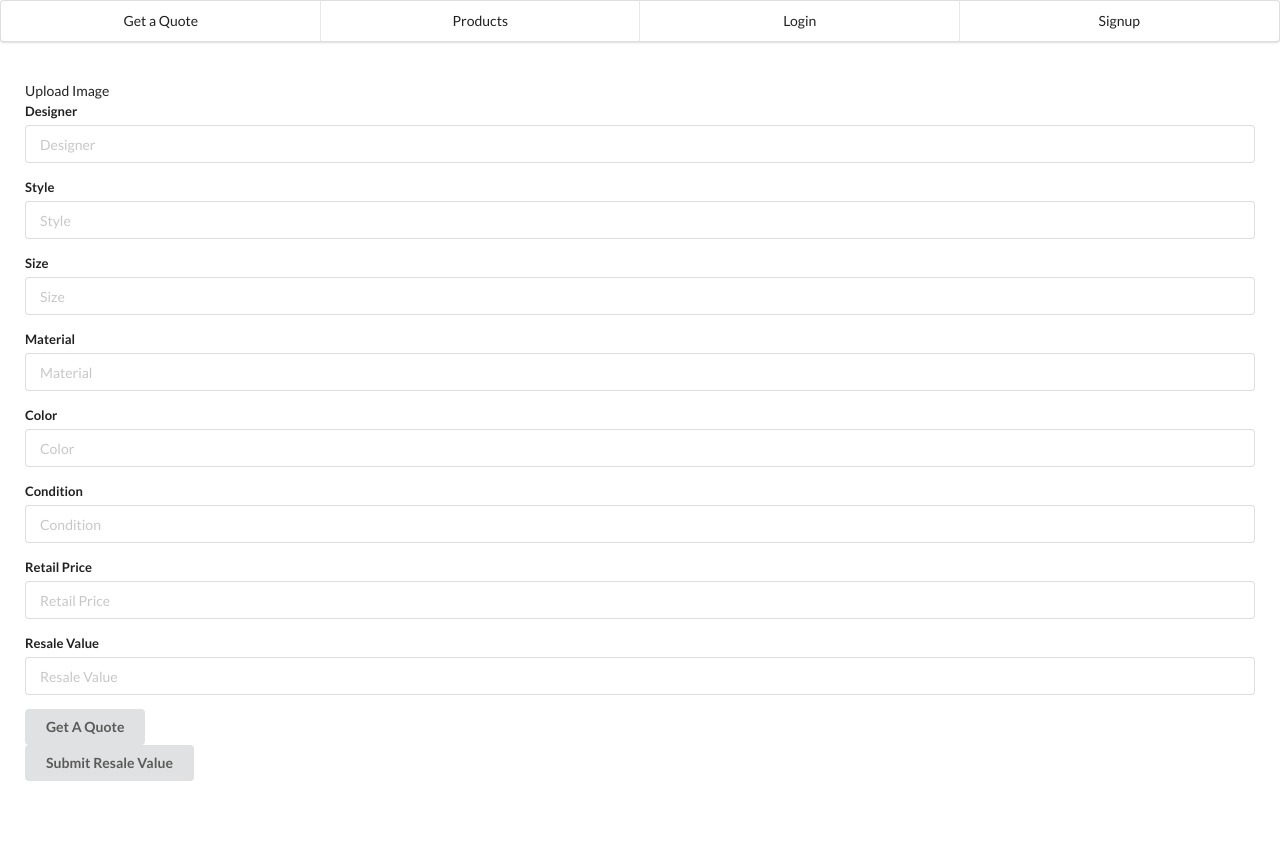
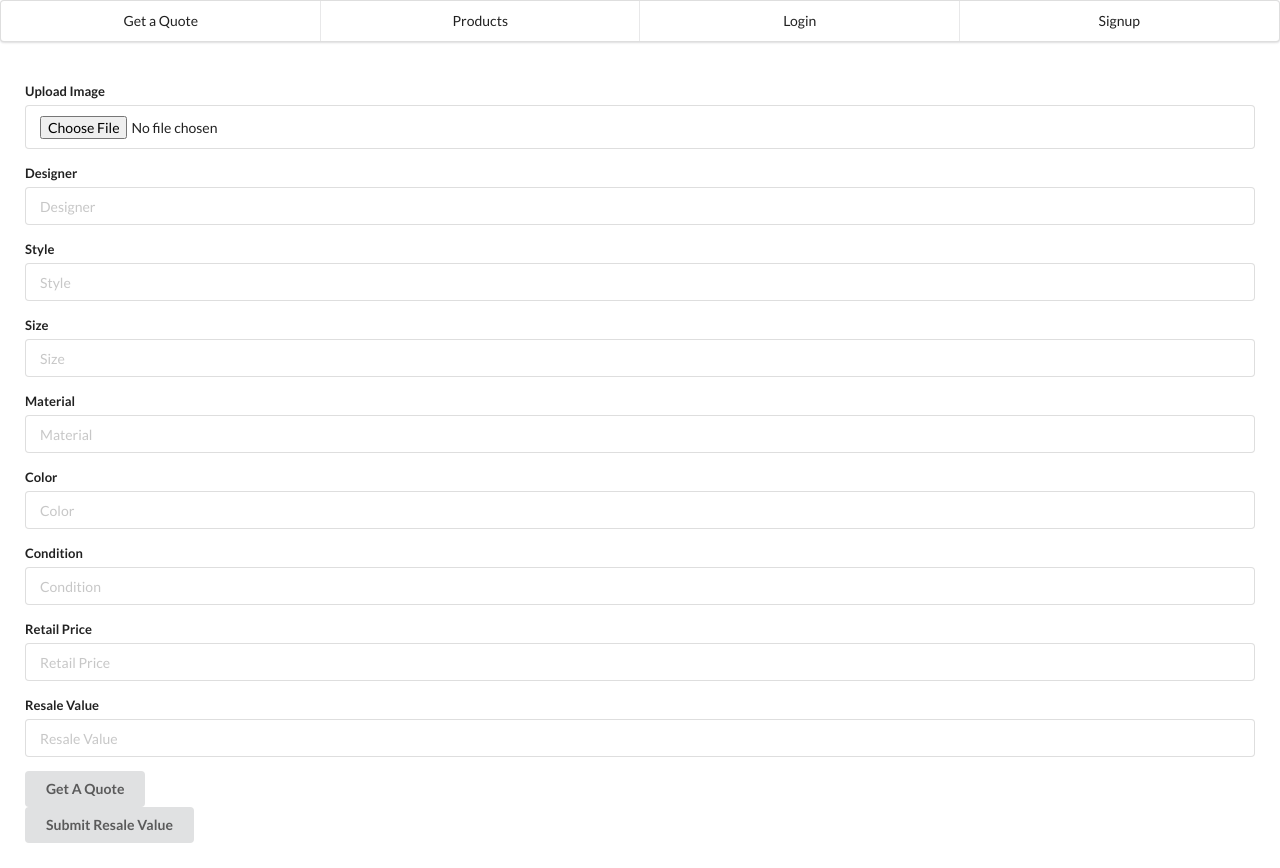
Before and after one commit to clairedeboer/pricing_tool_frontend, a React (Create React App) app: page / in a window 1280 px wide. Before the commit the page ends 806 px from the top, so only its background shows below. Built offline with nearby package versions, Linux system fonts and the light colour scheme; no server answers.

Commit message:
add photo state and field in form

```diff
--- a/src/components/BagForm.js
+++ b/src/components/BagForm.js
@@ -3,6 +3,10 @@ import { useHistory } from "react-router-dom";
 
 const BagForm = ({ onFormSubmit, bag, onSubmitResaleValueClick }) => {
 
+  const [photo, setPhoto] = useState({
+    bag_id: bag.id,
+    file: ''
+  })
   const [designer, setDesigner] = useState(bag.designer)
   const [style, setStyle] = useState(bag.style)
   const [size, setSize] = useState(bag.size)
@@ -16,6 +20,7 @@ const BagForm = ({ onFormSubmit, bag, onSubmitResaleValueClick }) => {
 
   const newBag = {
     user_id: 1,
+    photo,
     designer,
     style,
     size,
@@ -34,8 +39,11 @@ const BagForm = ({ onFormSubmit, bag, onSubmitResaleValueClick }) => {
 
   return (
   <div className="bag-details">
-      <div>Upload Image</div>
       <form className="ui form" onSubmit={handleSubmit}>
+      <div className="field">
+          <label>Upload Image</label>
+          <input type="file" accept="image/*" multiple={false} name="File" placeholder="File" onChange={(event) => setPhoto({ file: event.target.files[0] })}/>
+        </div>
         <div className="field">
           <label>Designer</label>
           <input type="text" name="Designer" placeholder="Designer" value={designer} onChange={(event) => setDesigner(event.target.value)}/>
```
